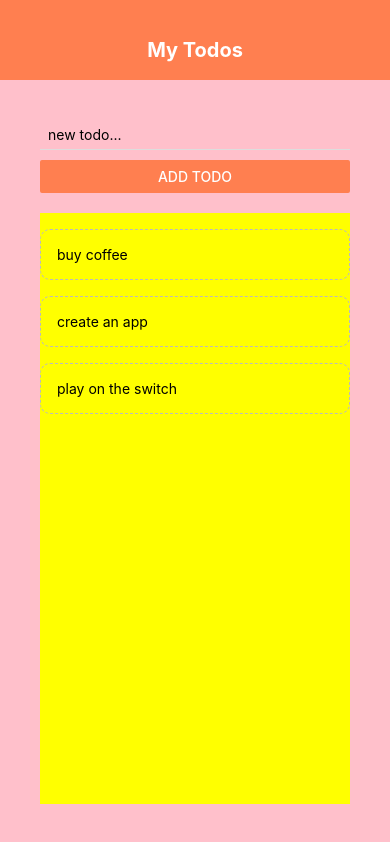
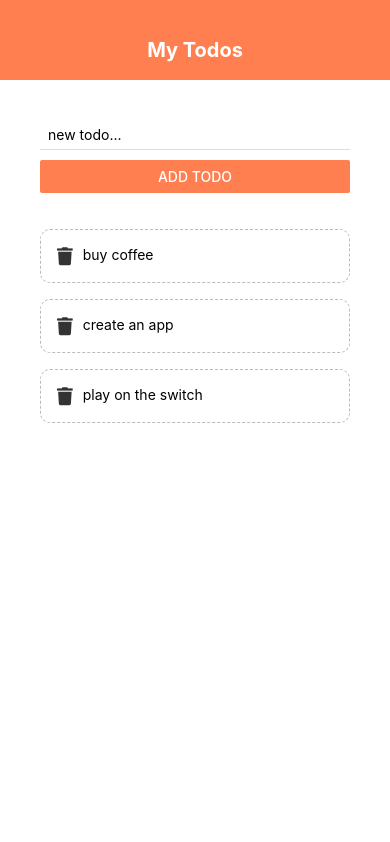
Before and after one commit to besiramidi/todoapp, a React Native app: screen / in a window 390 px wide. Built offline with nearby package versions, Linux system fonts and the light colour scheme.

Commit message:
completed part7

```diff
--- a/App.js
+++ b/App.js
@@ -65,12 +65,12 @@
   },
   content: {
     padding: 40,
-    backgroundColor: 'pink',
+    backgroundColor: 'white',
     flex: 1,
   },
   list: {
     flex: 1,
     marginTop: 20,
-    backgroundColor: 'yellow',
+    backgroundColor: 'white',
   }
 });
--- a/components/todoItem.js
+++ b/components/todoItem.js
@@ -1,11 +1,16 @@
 import React from 'react';
-import { StyleSheet, Text , TouchableOpacity,} from 'react-native';
+import { StyleSheet, Text , TouchableOpacity, View,} from 'react-native';
+import FontAwesome5 from 'react-native-vector-icons/FontAwesome5';
+
 
 export default function TodoItem({ item, pressHandler }) {
 
     return(
      <TouchableOpacity onPress={() => pressHandler(item.key)}>
-         <Text style={styles.item}>{item.text}</Text>
+         <View style={styles.item}>
+             <FontAwesome5 name='trash' size={18} color='#333'/>
+            <Text style={styles.itemText}>{item.text}</Text>
+         </View>
      </TouchableOpacity>
 
     )
@@ -20,5 +25,9 @@
         borderWidth: 1,
         borderStyle: 'dashed',
         borderRadius: 10,
+        flexDirection: 'row',
+    },
+    itemText: {
+        marginLeft: 10,
     }
 })
--- a/package.json
+++ b/package.json
@@ -10,8 +10,10 @@
     "lint": "eslint ."
   },
   "dependencies": {
+    "@expo/vector-icons": "^12.0.5",
     "react": "17.0.1",
-    "react-native": "0.64.2"
+    "react-native": "0.64.2",
+    "react-native-vector-icons": "^8.1.0"
   },
   "devDependencies": {
     "@babel/core": "^7.12.9",
```
Also changed, not shown: 3 other files (tests, documents, lock files or other folders).
